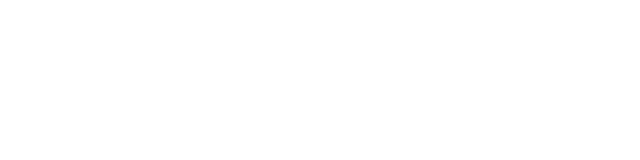
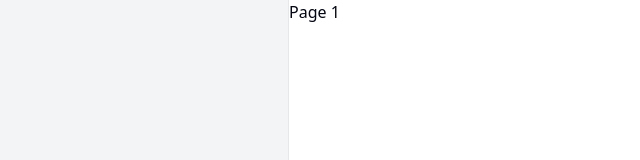
Before and after one commit to reyhanfarabi/backoffice-demo, a Vue app: page /page1 in a window 1280 px wide. Before the commit this address had no page. Shown: the top 160 px of the page, without its empty margins (0-640 px from the left). Built offline with nearby package versions, Linux system fonts and the light colour scheme.

Commit message:
init layout

```diff
--- a/src/App.vue
+++ b/src/App.vue
@@ -1,10 +1,5 @@
-<script setup lang="ts">
-import { RouterView } from 'vue-router'
-</script>
-
 <template>
-  <header>
-  </header>
-
-  <RouterView />
+  <component :is="$route.meta.layout || 'div'">
+    <RouterView />
+  </component>
 </template>
--- /dev/null
+++ b/src/components/NavigationSidebar.vue
@@ -0,0 +1,5 @@
+<template>
+    <aside class="w-72 bg-gray-100">
+        <!-- navbar content here -->
+    </aside>
+</template>
--- /dev/null
+++ b/src/layouts/MainLayout.vue
@@ -0,0 +1,13 @@
+<template>
+  <div class="w-screen h-screen flex flex-row text-gray-950 bg-white divide-x divide-gray-200">
+    <NavigationSidebar />
+
+    <main class="flex-grow">
+      <slot />
+    </main>
+  </div>
+</template>
+
+<script setup lang="ts">
+import NavigationSidebar from '@/components/NavigationSidebar.vue';
+</script>
--- a/src/router/index.ts
+++ b/src/router/index.ts
@@ -1,5 +1,8 @@
 import { createRouter, createWebHistory } from 'vue-router'
 import MainView from '@/views/MainView.vue'
+import MainLayout from '@/layouts/MainLayout.vue'
+import TestPage1 from '../views/TestPage1.vue'
+import TestPage2 from '../views/TestPage2.vue'
 
 const router = createRouter({
   history: createWebHistory(import.meta.env.BASE_URL),
@@ -7,16 +10,21 @@
     {
       path: '/',
       name: 'dashboard',
+      meta: { layout: MainLayout },
       component: MainView
+    },
+    {
+      path: '/page1',
+      name: 'page 1',
+      meta: { layout: MainLayout },
+      component: TestPage1
+    },
+    {
+      path: '/page2',
+      name: 'page 2',
+      meta: { layout: MainLayout },
+      component: TestPage2
     }
-    // {
-    //   path: '/about',
-    //   name: 'about',
-    //   // route level code-splitting
-    //   // this generates a separate chunk (About.[hash].js) for this route
-    //   // which is lazy-loaded when the route is visited.
-    //   component: () => import('../views/AboutView.vue')
-    // }
   ]
 })
 
--- /dev/null
+++ b/src/views/TestPage1.vue
@@ -0,0 +1,5 @@
+<template>
+  <div>
+    <span>Page 1</span>
+  </div>
+</template>
--- /dev/null
+++ b/src/views/TestPage2.vue
@@ -0,0 +1,5 @@
+<template>
+  <div>
+    <span>Page 2</span>
+  </div>
+</template>
```
